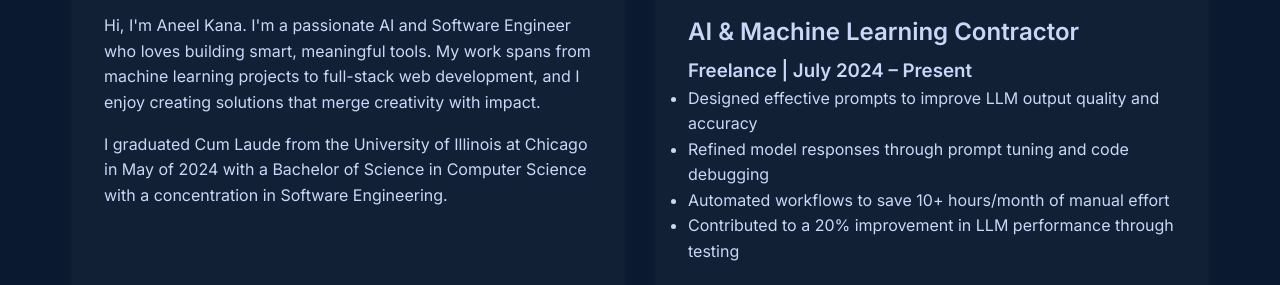
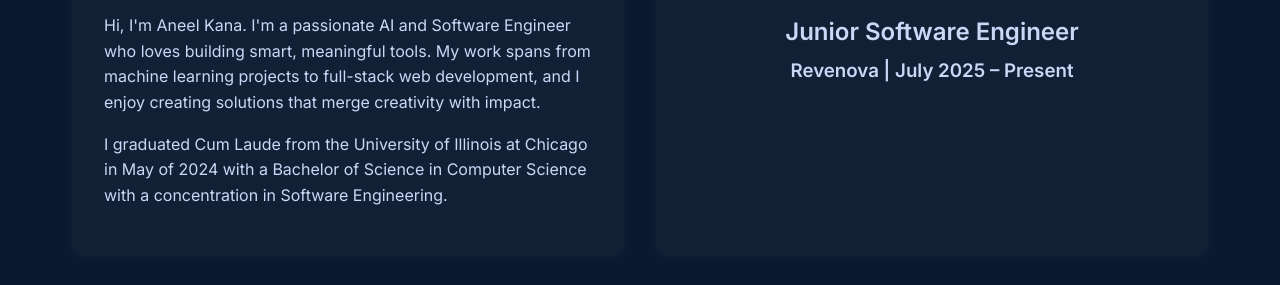
Before and after one commit to AneelKana/portfolio-site, a plain HTML site: page about/index.html in a window 1280 px wide. Shown: the part 310-595 px from the top of the page. Drawn offline with Linux system fonts and the light colour scheme; no server answers.

Commit message:
changed work history

```diff
--- a/about/index.html
+++ b/about/index.html
@@ -44,13 +44,13 @@
         <h1>Work History</h1>
 
         <div class="work-item">
-          <h2>AI & Machine Learning Contractor</h2>
-          <h3>Freelance | July 2024 – Present</h3>
+          <h2>Junior Software Engineer</h2>
+          <h3>Revenova | July 2025 – Present</h3>
           <ul class="job-highlights">
-            <li>Designed effective prompts to improve LLM output quality and accuracy</li>
+            <!-- <li>Designed effective prompts to improve LLM output quality and accuracy</li>
             <li>Refined model responses through prompt tuning and code debugging</li>
             <li>Automated workflows to save 10+ hours/month of manual effort</li>
-            <li>Contributed to a 20% improvement in LLM performance through testing</li>
+            <li>Contributed to a 20% improvement in LLM performance through testing</li> -->
           </ul>
         <!-- Add more roles here as needed -->
       </section>
--- a/style/style.css
+++ b/style/style.css
@@ -305,6 +305,11 @@
   }
 
   .work-item {
+  display: flex;
+  flex-direction: column;
+  justify-content: center;
+  align-items: center;
+  text-align: center;
   margin-bottom: 1.5rem;
   }
 
```
